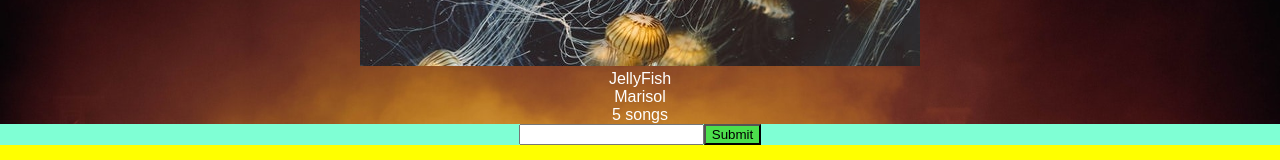
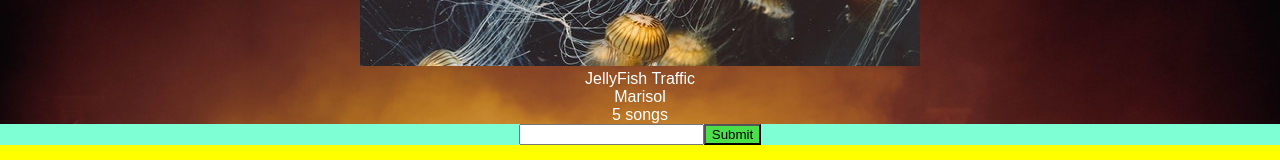
Before and after one commit to ARodriguezHacks/rhythm-radio, a React (Create React App) app: page /library in a window 1280 px wide. Shown: the part 2601-2761 px from the top of the page. Built offline with nearby package versions, Linux system fonts and the light colour scheme; a web font is replaced by a local one.

Commit message:
Minor update to albums.js data

```diff
--- a/src/data/albums.js
+++ b/src/data/albums.js
@@ -51,11 +51,11 @@ export default [{
     { title: 'Magenta', duration: '374.22', audioSrc: '/assets/music/magenta.mp3' }
   ]
 }, {
-  title: 'JellyFish',
+  title: 'JellyFish Traffic',
   artist: 'Marisol',
   releaseInfo: 'FatFish Records',
   albumCover: '/assets/images/album_covers/05-min.jpg',
-  slug: 'jellyfish',
+  slug: 'jellyfish-traffic',
   songs: [
     { title: 'Blue', duration: '161.71', audioSrc: '/assets/music/blue.mp3' },
     { title: 'Green', duration: '103.96', audioSrc: '/assets/music/green.mp3' },
```
